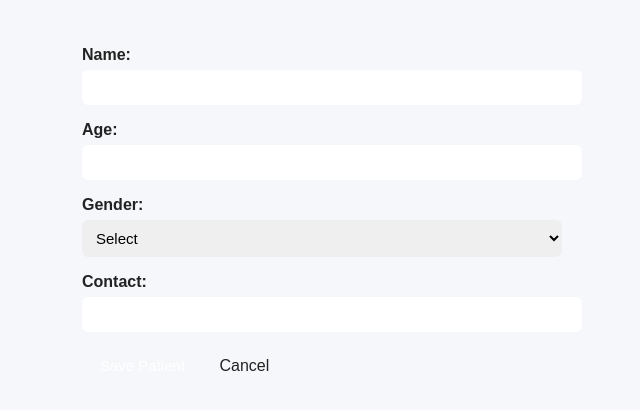
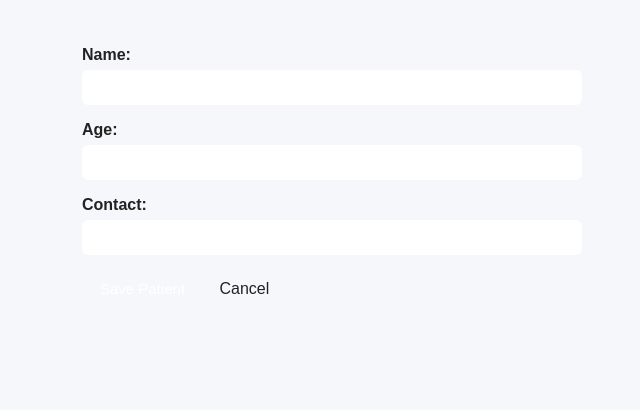
Before and after one commit to Aleena-Reji/Materna-health_risk_mini_project, a Django app: page /patients/add/ in a window 1280 px wide. Shown: the part 136-546 px from the top of the page, without its empty margins (132-772 px from the left). Run offline with Django 5.2, Linux system fonts and the light colour scheme; the visitor is signed in with stand-in values (Sample User, id 1).

Commit message:
Update patient model and forms

```diff
--- a/core/forms.py
+++ b/core/forms.py
@@ -5,7 +5,7 @@ from .models import Patient, Visit
 class PatientForm(forms.ModelForm):
     class Meta:
         model = Patient
-        fields = ["name", "age", "gender", "contact"]
+        fields = ["name", "age", "contact"]
         widgets = {
             "gender": forms.Select(
                 choices=[("", "Select"), ("Female", "Female"), ("Male", "Male"), ("Other", "Other")]
--- a/core/models.py
+++ b/core/models.py
@@ -17,7 +17,6 @@ class Patient(models.Model):
     )  # who registered/manages this patient
     name = models.CharField(max_length=100)
     age = models.PositiveIntegerField(null=True, blank=True)
-    gender = models.CharField(max_length=10, blank=True)
     contact = models.CharField(max_length=20, blank=True)
     created_at = models.DateTimeField(auto_now_add=True)
 
--- a/templates/core/patient_detail.html
+++ b/templates/core/patient_detail.html
@@ -6,7 +6,6 @@
 <h2>{{ patient.name }}</h2>
 <p class="muted">
     Age: {{ patient.age|default:"-" }} &nbsp;|&nbsp;
-    Gender: {{ patient.gender|default:"-" }} &nbsp;|&nbsp;
     Contact: {{ patient.contact|default:"-" }}
 </p>
 
--- a/templates/core/patient_list.html
+++ b/templates/core/patient_list.html
@@ -12,7 +12,6 @@
         <tr>
             <th>Name</th>
             <th>Age</th>
-            <th>Gender</th>
             <th>Contact</th>
             <th>Visits</th>
         </tr>
@@ -22,7 +21,6 @@
         <tr>
             <td><a href="{% url 'patient_detail' patient.pk %}">{{ patient.name }}</a></td>
             <td>{{ patient.age|default:"-" }}</td>
-            <td>{{ patient.gender|default:"-" }}</td>
             <td>{{ patient.contact|default:"-" }}</td>
             <td>{{ patient.visits.count }}</td>
         </tr>
```
Also changed, not shown: core/migrations/0002_remove_patient_gender.py (added).
